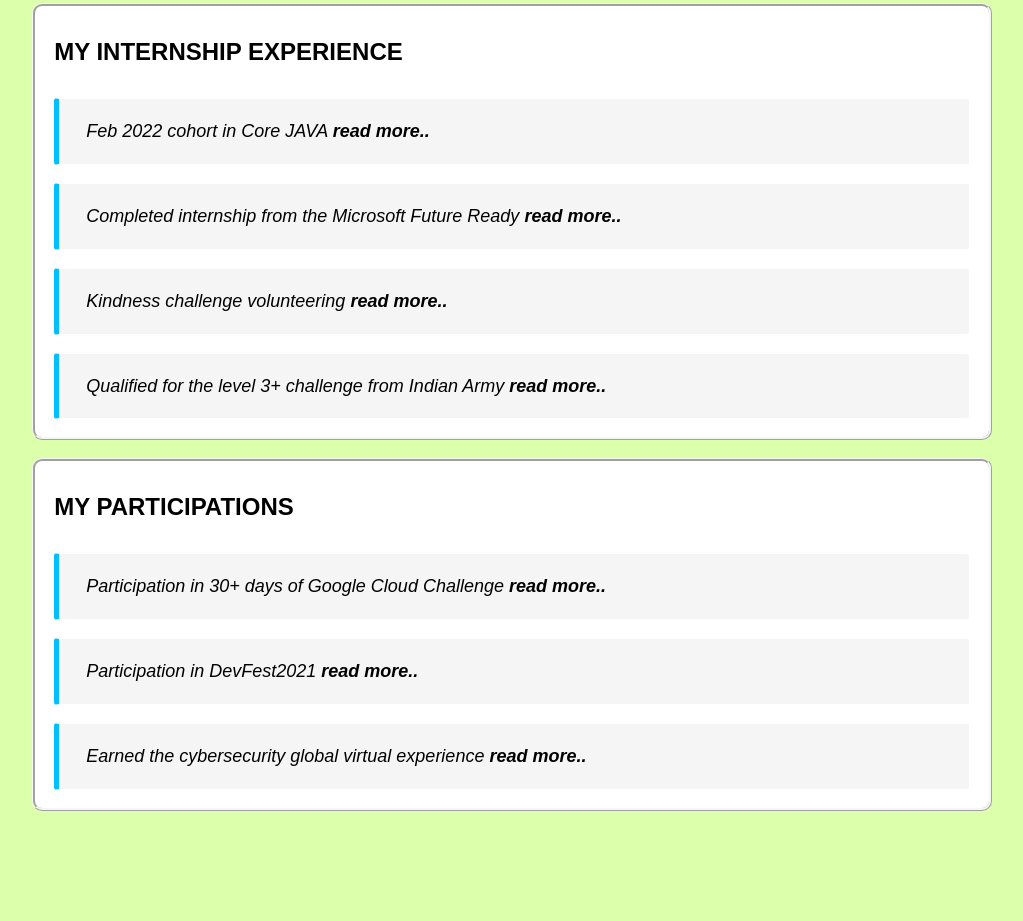
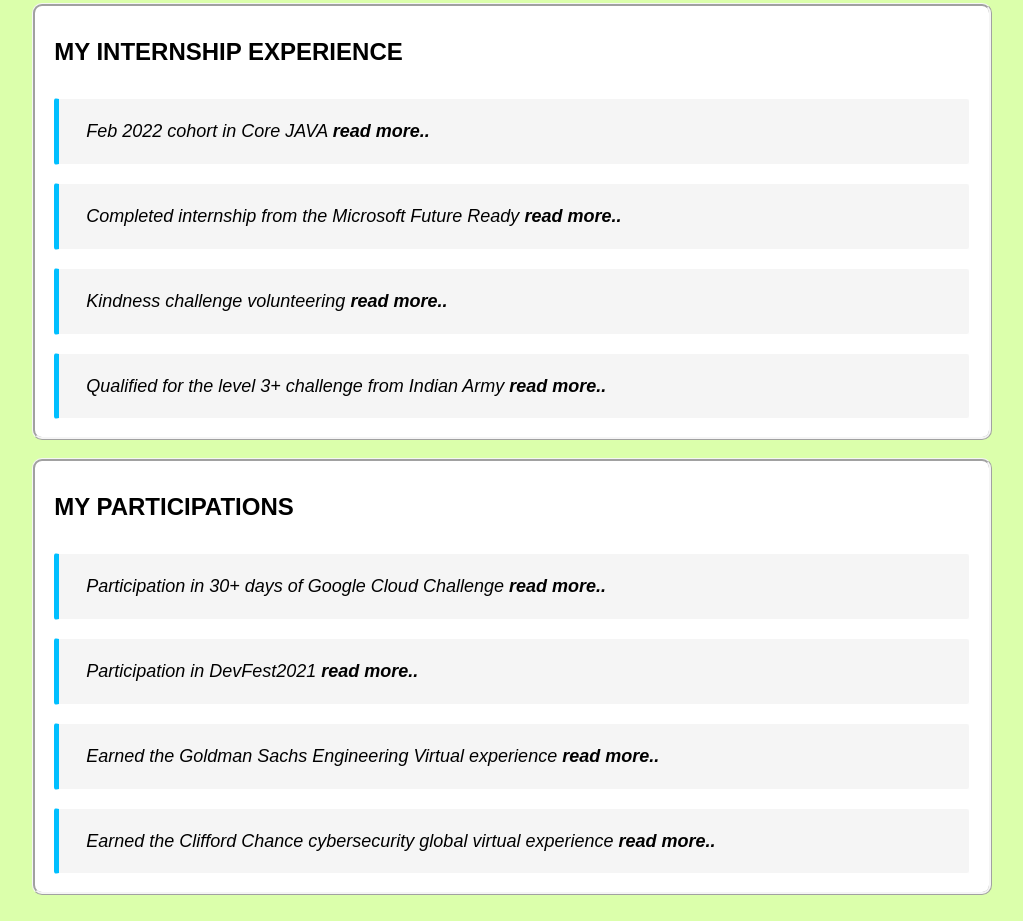
Before and after one commit to ajay-deshmukh/ajay-deshmukh.github.io, a plain HTML site: page blog.html in a window 1280 px wide. Shown: the part 495-1416 px from the top of the page, without its empty margins (128-1151 px from the left). Before the commit the page ends 1332 px from the top, so only its background shows below. Drawn offline with Linux system fonts and the light colour scheme.

Commit message:
sm change

```diff
--- a/blog.html
+++ b/blog.html
@@ -71,7 +71,10 @@
 							Participation in DevFest2021 <a href="https://medium.com/@ajaydeshmukhieh/participation-in-devfest2021-49ccbf421519" id="tweeturl" target="_blanck">read more..</a>
 					</p>
 					<p class="textblock">
-							Earned the cybersecurity global virtual experience <a href="https://medium.com/@ajaydeshmukhieh/earned-the-cybersecurity-global-virtual-experience-b515920d77b0" id="tweeturl" target="_blanck">read more..</a>
+							Earned the Goldman Sachs Engineering Virtual experience <a href="https://medium.com/@ajaydeshmukhieh/goldman-sachs-engineering-virtual-program-a0872e3e9be9" id="tweeturl" target="_blanck">read more..</a>
+					</p>
+					<p class="textblock">
+							Earned the Clifford Chance cybersecurity global virtual experience <a href="https://medium.com/@ajaydeshmukhieh/earned-the-cybersecurity-global-virtual-experience-b515920d77b0" id="tweeturl" target="_blanck">read more..</a>
 					</p>
 			</div>
 			<br>
```
Also changed, not shown: about.html (+1 -1 lines).
